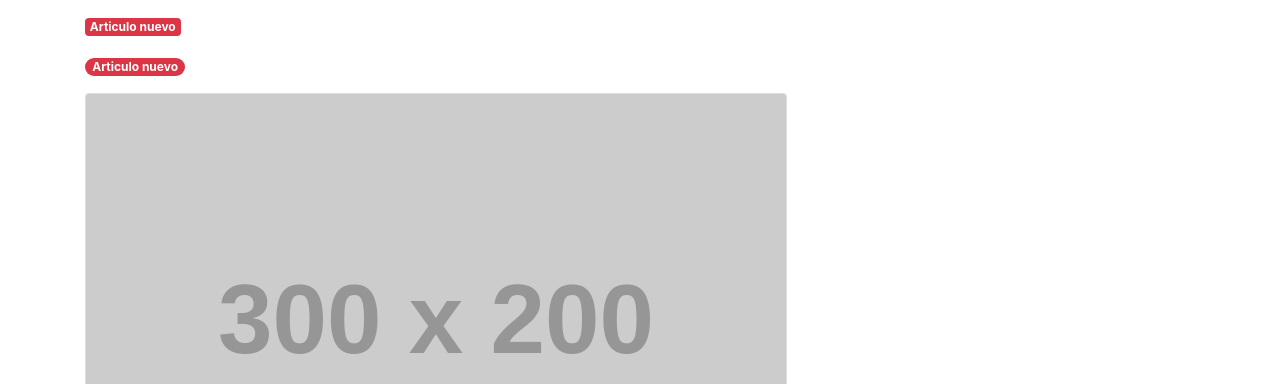
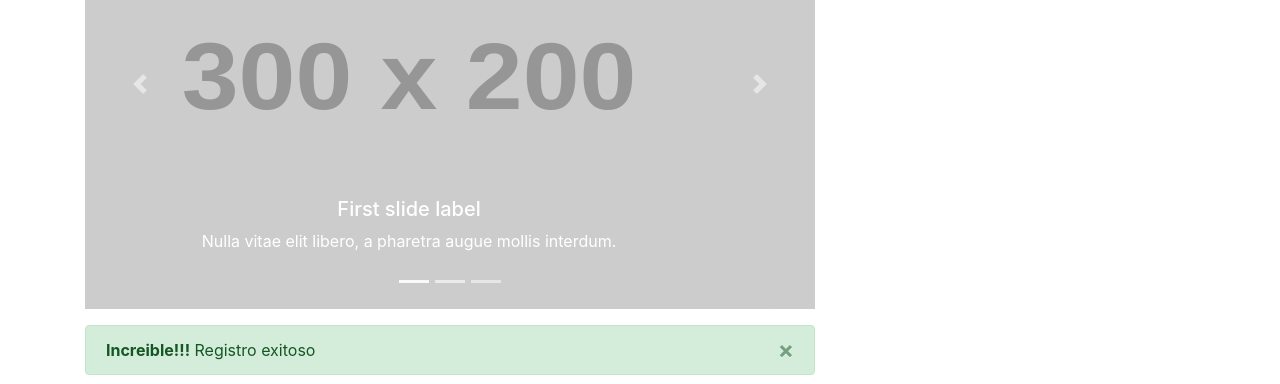
Before and after one commit to Armando101/Learning-CSS, a plain HTML site: page LearningBootstrap/componentes.html in a window 1280 px wide. Shown: the part 285-669 px from the top of the page. Drawn offline with nearby package versions, Linux system fonts and the light colour scheme; placeholder pictures from the web are drawn by us.

Commit message:
Learning Bootstrap componentes: sliders

```diff
--- a/LearningBootstrap/componentes.html
+++ b/LearningBootstrap/componentes.html
@@ -5,6 +5,7 @@
     <meta name="viewport" content="width=device-width, initial-scale=1.0">
     <title>Learning Bootstrap</title>
     <link rel="stylesheet" href="bootstrap/css/bootstrap.min.css">
+    <link rel="stylesheet" href="styles.css">
 </head>
 <body>
 
@@ -75,6 +76,40 @@
               </ol>
             </nav>
 
+            <!-- Slider -->
+            <div id="slider" class="carousel slide mb-3" data-ride="carousel">
+              <ol class="carousel-indicators">
+                <li data-target="#slider" data-slide-to="0" class="active"></li>
+                <li data-target="#slider" data-slide-to="1"></li>
+                <li data-target="#slider" data-slide-to="2"></li>
+              </ol>
+              <div class="carousel-inner">
+                <div class="carousel-item active">
+                  <img class="d-block w-100" src="https://via.placeholder.com/300x200?text=PRIMERA" alt="imagen">
+                  <div class="carousel-caption d-none d-md-block">
+                    <h5>First slide label</h5>
+                    <p>Nulla vitae elit libero, a pharetra augue mollis interdum.</p>
+                  </div>
+                </div>
+                <div class="carousel-item">
+                  <img class="d-block w-100" src="https://via.placeholder.com/300x200?text=SEGUNDA" alt="imagen">
+                </div>
+                <div class="carousel-item">
+                  <img class="d-block w-100" src="https://via.placeholder.com/300x200?text=TERCERA" alt="imagen">
+                </div>
+              </div>
+              <a href="#slider" class="carousel-control-prev" role="button" data-slide="prev">
+                <span class="carousel-control-prev-icon"></span>
+                <span class="sr-only">Anterior</span>
+              </a>
+
+              <a href="#slider" class="carousel-control-next" role="button" data-slide="next">
+                <span class="carousel-control-next-icon"></span>
+                <span class="sr-only">Anterior</span>
+              </a>
+            </div>
+            <!-- Fin del slider -->
+
             <div class="alert alert-success alert-dismissible fade show"><strong>Increible!!!</strong> Registro exitoso
               <button type="button" class="close" data-dismiss="alert" aria-label="Close"><span>&times;</span></button>
             </div>
--- a/LearningBootstrap/styles.css
+++ b/LearningBootstrap/styles.css
@@ -24,6 +24,15 @@ footer {
     height: calc(250px / 3);
 }
 
+#slider {
+    height: 450px;
+    overflow: hidden;
+}
+
+#slider img {
+    height: 450px;
+}
+
 @media (max-width: 776px) {
     #menu {
         height: auto;
```
